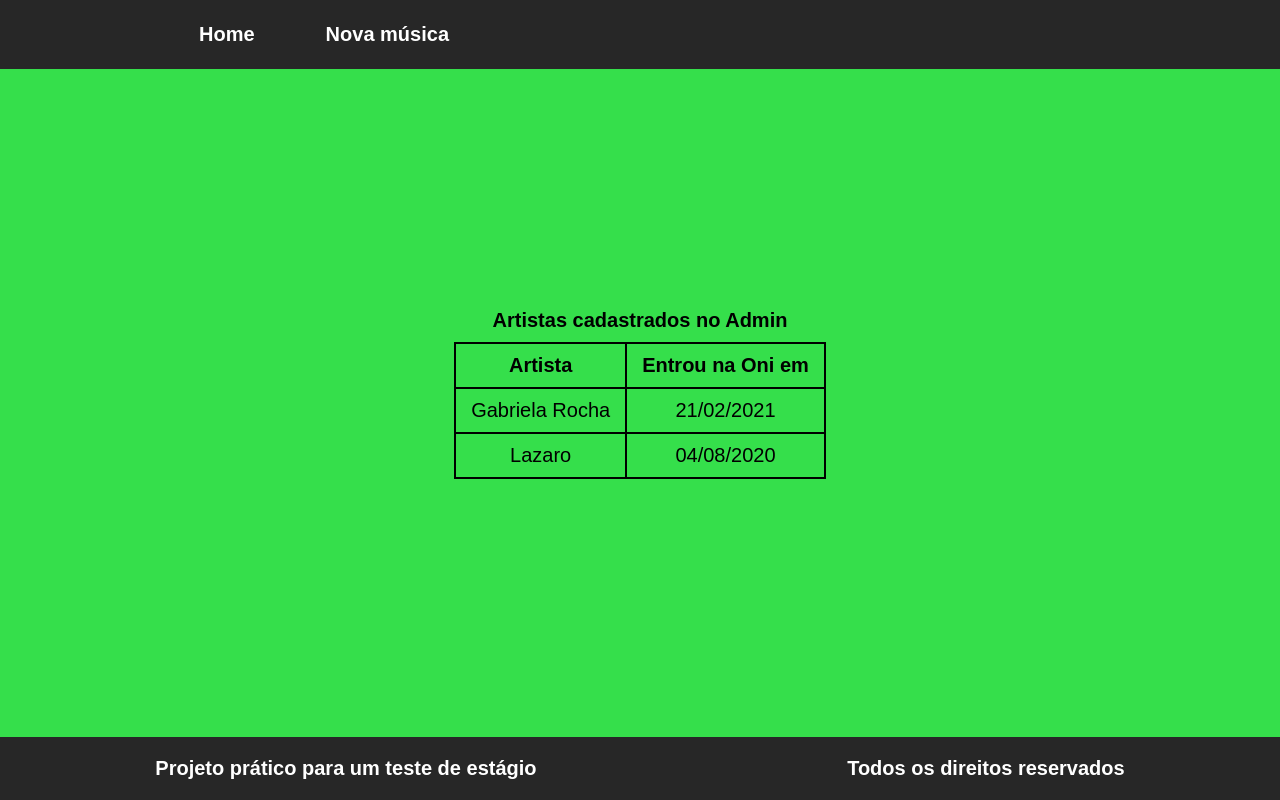
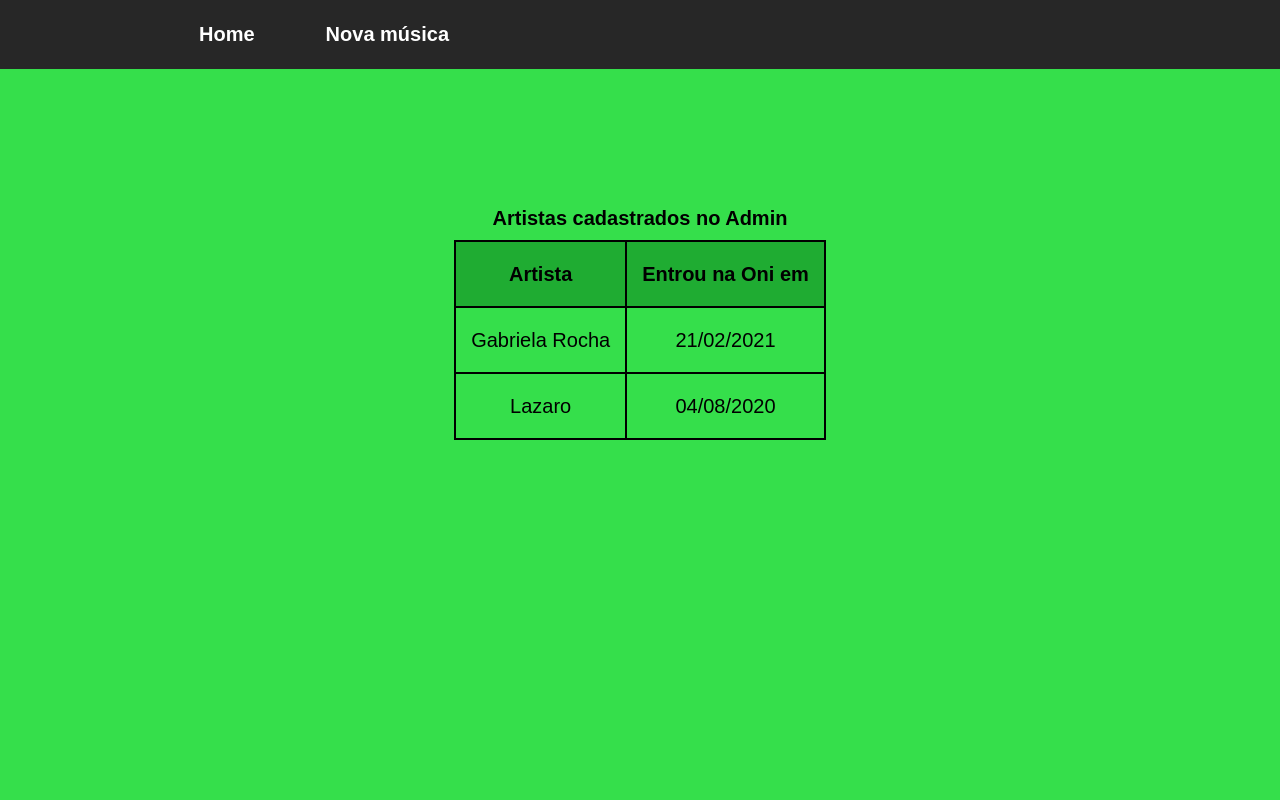
Before and after one commit to diogoss120/musics-control-with-django, a Django app: page / in a window 1280 px wide. Run offline with Django 3.2, Linux system fonts and the light colour scheme; data comes from the database, SQL or seed files in the repository; both versions use the stored data as it was after the commit.

Commit message:
update geral

```diff
--- a/musics/static/css/style.css
+++ b/musics/static/css/style.css
@@ -2,8 +2,8 @@ html, body {
     margin: 0;
     padding: 0;
     font-family: Arial, Helvetica, sans-serif;
-    height: 100%;
     font-size: 20px;
+    /*height: 100%;*/
     background-color: rgb(53, 223, 75);
 }
 
@@ -11,7 +11,7 @@ html, body {
     box-sizing: border-box;
 }
 
-header, footer {
+header {
     background: rgb(39, 39, 39);
     display: flex;
     justify-content: space-around;
@@ -26,24 +26,29 @@ header {
     padding: 8px;
 }
 
-footer  {
-    position: absolute;
-    bottom: 0px;
-    width: 100%;
+
+.geral{
+    height: 80%;
 }
 
 .container {
-    height: 80%;
+    height: 82%;
     display: flex;
     justify-content: center;
     align-items: center;
     flex-direction: column;
 }
+.geral{
+    padding: 10% 0;
+}
+
+.form {
+    padding: 3% 0;
+}
 
 table {
-    width: auto;
-    min-width: 340px;
-    color: black;
+    min-width: 300px;
+    min-height: 200px;
 }
 
 table caption {
@@ -58,6 +63,11 @@ table, th, td, tr {
     padding: 10px 15px;
     text-align: center;
 }
+
+table th {
+    background-color: rgb(31, 172, 50);
+}
+
 .tr-artist:hover, .musics:hover {
     background-color: rgb(0, 0, 0);
     cursor: pointer;
@@ -94,6 +104,10 @@ form p select, form p input[type='text'], form p input[type="number"] {
 
 form p.checkbox, form p.checkbox > *{
     cursor: pointer;
+}
+
+fieldset {
+    border: 1px solid #000;
 }
 
 .btnSubmit, .btnDelete {
--- a/musics/templates/musics/base.html
+++ b/musics/templates/musics/base.html
@@ -1,4 +1,3 @@
-
 {% load static %}
 
 <!DOCTYPE html>
@@ -19,23 +18,17 @@
             <li><a href=" {% url 'url_home' %} ">Home</a></li>
             <li><a href=" {% url 'url_new_song' %} ">Nova música</a></li>
         </ul>
-        <span class="title"> {% block title %} {% endblock title %}  </span class="">
+        <span class="title"> <!-- {% block title %} {% endblock title %} --> </span class="">
     </header>
 
+
     <main class="container">
-
-
 
         {% block conteudo %}
 
         {% endblock conteudo %}
 
     </main>
-
-    <footer>
-        <p>Projeto prático para um teste de estágio</p>
-        <p>Todos os direitos reservados</p>
-    </footer>
 
     {% block script %}
 
--- a/musics/templates/musics/home.html
+++ b/musics/templates/musics/home.html
@@ -2,7 +2,7 @@
 {% load static %}
 
 {% block conteudo %}
-<div>
+<div class="geral">
     <table>
 
         <caption>Artistas cadastrados no Admin</caption>
--- a/musics/templates/musics/musics.html
+++ b/musics/templates/musics/musics.html
@@ -2,7 +2,7 @@
 {% load static %}
 
 {% block conteudo %}
-<div>
+<div class="geral">
 
     <table>
         <tbody>
```
Also changed, not shown: musics/templates/musics/form.html (+7 -5 lines), README.md, db.sqlite3, musics/static/javascript/home.js (line endings or trailing spaces), 1 other file.
